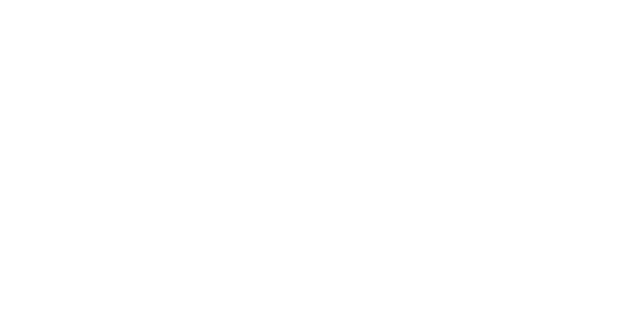
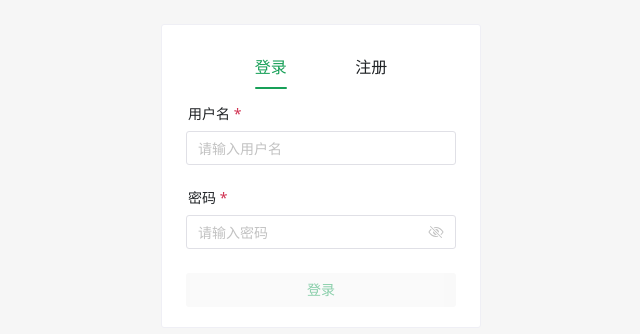
Before and after one commit to huhuiyu/teach_project_ui, a Vue app in the folder desktop/: page /login in a window 1280 px wide. Before the commit this address had no page. Shown: the part 136-470 px from the top of the page, without its empty margins (319-959 px from the left). Built offline with nearby package versions, Linux system fonts and the light colour scheme.

Commit message:
登录注册完成

```diff
--- a/desktop/src/router/index.ts
+++ b/desktop/src/router/index.ts
@@ -14,6 +14,10 @@
   {
     path: '/chatroom',
     component: () => import('../view/ChatRoom.vue'),
+  },
+  {
+    path: '/login',
+    component: () => import('../view/Login.vue'),
   },
 ]
   .concat(testRouter)
--- /dev/null
+++ b/desktop/src/view/Login.vue
@@ -0,0 +1,176 @@
+<script setup lang="ts">
+import { NCard, NForm, NInput, NFormItemRow, NSpin, NTabPane, NTabs, NButton, FormInst, FormItemRule } from 'naive-ui'
+import { storeToRefs } from 'pinia'
+import { reactive, ref } from 'vue'
+import { useRouter } from 'vue-router'
+import BaseResult from '../entity/BaseResult'
+import store from '../store'
+import dialog from '../tools/dialog'
+import server from '../tools/server'
+import tools from '../tools/tools'
+//路由
+const router = useRouter()
+const storeInfo = store()
+const { loginUser } = storeToRefs(storeInfo)
+const loginRef = ref<FormInst | null>(null)
+const registerRef = ref<FormInst | null>(null)
+const loginForm = reactive({
+  loginInfo: {
+    username: '',
+    password: '',
+  },
+  loading: false,
+  rules: {
+    username: [
+      {
+        required: true,
+        message: '请输入用户名',
+        trigger: ['input', 'blur'],
+      },
+    ],
+    password: [
+      {
+        required: true,
+        message: '请输入密码',
+        trigger: ['input', 'blur'],
+      },
+    ],
+  },
+})
+const login = () => {
+  loginRef.value?.validate().then(() => {
+    loginForm.loading = true
+    loginForm.loginInfo.password = tools.md5(loginForm.loginInfo.password)
+    server.post('/user/auth/login', loginForm.loginInfo, (data: BaseResult) => {
+      loginForm.loading = false
+      if (data.success) {
+        dialog.notifyInfo({
+          content: data.message,
+          duration: 2000,
+          keepAliveOnHover: true,
+        })
+        storeInfo.updateLoginUser(() => {
+          router.push('/')
+        })
+      }
+      loginForm.loginInfo.password = ''
+    })
+  })
+}
+const registerForm = reactive({
+  registerInfo: {
+    username: '',
+    nickname: '',
+    password: '',
+  },
+  loading: false,
+  rules: {
+    username: [
+      {
+        required: true,
+        validator: (rule: FormItemRule, value: string) => {
+          if (!/^[a-zA-Z][a-zA-Z0-9_-]{4,16}$/g.test(value)) return new Error('登录名必须是4-16位长度的字母和数字以及_-的组合，必须是字母开头')
+          return true
+        },
+        message: '登录名必须是4-16位长度的字母和数字以及_-的组合，必须是字母开头',
+        trigger: ['input', 'blur'],
+      },
+    ],
+    nickname: [
+      {
+        required: true,
+        message: '请输入昵称',
+        trigger: ['input', 'blur'],
+      },
+    ],
+    password: [
+      {
+        required: true,
+        validator: (rule: FormItemRule, value: string) => {
+          if (!/(?=.*([a-zA-Z].*))(?=.*[0-9].*)[a-zA-Z0-9-*/+.~!@#$%^&*()]{6,16}$/g.test(value)) return new Error('密码由6-16位数字、字母或符号组成 至少含2种以上字符')
+          return true
+        },
+        message: '密码由8-16位数字、字母或符号组成 至少含2种以上字符',
+        trigger: ['input', 'blur'],
+      },
+    ],
+  },
+})
+const register = () => {
+  registerRef.value?.validate().then(() => {
+    registerForm.loading = true
+    let pwd = registerForm.registerInfo.password
+    registerForm.registerInfo.password = tools.md5(registerForm.registerInfo.password)
+    server.post('/user/auth/reg', registerForm.registerInfo, (data: BaseResult) => {
+      registerForm.loading = false
+      if (data.success) {
+        dialog.notifyInfo({
+          content: data.message + '即将自动登录',
+          duration: 2000,
+          keepAliveOnHover: true,
+        })
+        server.post('/user/auth/login', { username: registerForm.registerInfo.username, password: tools.md5(pwd) }, (data: BaseResult) => {
+          if (data.success) {
+            dialog.notifyInfo({
+              content: data.message,
+              duration: 2000,
+              keepAliveOnHover: true,
+            })
+            storeInfo.updateLoginUser(() => {
+              router.push('/')
+            })
+          }
+        })
+      }
+
+      registerForm.registerInfo.password = ''
+    })
+  })
+}
+</script>
+<template>
+  <div class="container">
+    <main>
+      <n-card>
+        <n-tabs default-value="signin" size="large" justify-content="space-evenly">
+          <n-tab-pane name="signin" tab="登录">
+            <n-form ref="loginRef" :model="loginForm.loginInfo" :rules="loginForm.rules">
+              <n-form-item-row label="用户名" path="username">
+                <n-input v-model:value="loginForm.loginInfo.username" placeholder="请输入用户名" clearable minlength="4" maxlength="16" />
+              </n-form-item-row>
+              <n-form-item-row label="密码" path="password">
+                <n-input v-model:value="loginForm.loginInfo.password" type="password" clearable placeholder="请输入密码" show-password-on="mousedown" minlength="8" maxlength="16" />
+              </n-form-item-row>
+            </n-form>
+            <n-button type="primary" block secondary strong :loading="loginForm.loading" @click="login" :disabled="loginForm.loginInfo.password == ''"> 登录 </n-button>
+          </n-tab-pane>
+          <n-tab-pane name="signup" tab="注册">
+            <n-form :model="registerForm.registerInfo" ref="registerRef" :rules="registerForm.rules">
+              <n-form-item-row label="用户名" path="username">
+                <n-input v-model:value="registerForm.registerInfo.username" clearable placeholder="请输入用户名" minlength="4" maxlength="16" />
+              </n-form-item-row>
+              <n-form-item-row label="昵称" path="nickname">
+                <n-input v-model:value="registerForm.registerInfo.nickname" clearable placeholder="请输入昵称" minlength="4" maxlength="16" />
+              </n-form-item-row>
+              <n-form-item-row label="密码" path="password">
+                <n-input v-model:value="registerForm.registerInfo.password" type="password" show-password-on="mousedown" clearable placeholder="请输入密码" minlength="8" maxlength="16" />
+              </n-form-item-row>
+            </n-form>
+            <n-button type="primary" block secondary strong :loading="registerForm.loading" @click="register" :disabled="registerForm.registerInfo.password == ''"> 注册 </n-button>
+          </n-tab-pane>
+        </n-tabs>
+      </n-card>
+    </main>
+  </div>
+</template>
+<style scoped>
+.container {
+  background-color: rgb(246, 246, 246);
+  height: 100vh;
+  overflow-x: hidden;
+}
+main {
+  margin: 10rem auto;
+  width: 25vw;
+}
+</style>
```
